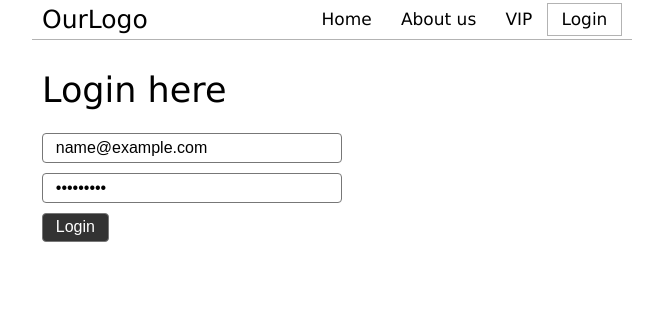
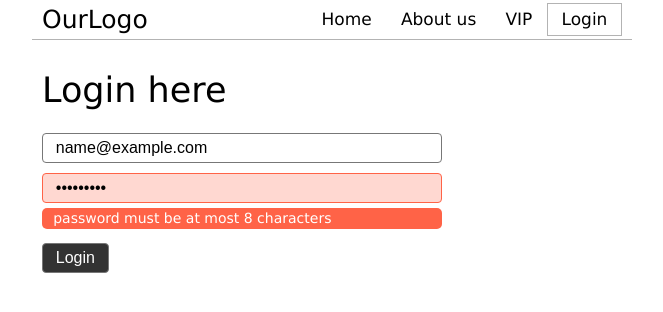
Before and after one commit to MariusCodeAcademy/feu8_12_react_context_api_formik, a React (Vite) app: page /login in a window 1280 px wide. Both pictures are taken after typing "name@example.com", "Sample123" into the empty fields and a click on the button "Login". Shown: the top 312 px of the page, without its empty margins (308-971 px from the left). Built offline with nearby package versions, Linux system fonts and the light colour scheme.

Commit message:
input errors

```diff
--- a/package.json
+++ b/package.json
@@ -15,7 +15,8 @@
     "react": "^18.2.0",
     "react-dom": "^18.2.0",
     "react-router-dom": "^6.15.0",
-    "styled-components": "^6.0.7"
+    "styled-components": "^6.0.7",
+    "yup": "^1.2.0"
   },
   "devDependencies": {
     "@types/react": "^18.2.15",
--- a/src/pages/LoginPage.jsx
+++ b/src/pages/LoginPage.jsx
@@ -1,20 +1,27 @@
 import styled from 'styled-components';
 import Wrap from '../styled/Wrap.styled';
 import { useFormik } from 'formik';
+import * as Yup from 'yup';
 
 const Title = styled.h1`
   font-size: 35px;
   font-weight: 500;
 `;
 
+const FormContainer = styled.form`
+  max-width: 400px;
+`;
+
 const Input = styled.input`
   font-size: 16px;
   padding: 0.3em 0.8em;
   border-radius: 4px;
-  border: 1px solid #777;
+  border: 1px solid ${(props) => (props.isError ? 'tomato' : '#777')};
   display: block;
   width: 300px;
   margin-bottom: 10px;
+  width: 100%;
+  background-color: ${(props) => (props.isError ? '#ffd8d1' : 'trasparent')};
 `;
 
 const SubmitBnt = styled.button.attrs({
@@ -24,39 +31,78 @@ const SubmitBnt = styled.button.attrs({
   color: white;
 `;
 
+const ErrorMsg = styled.p`
+  background-color: tomato;
+  color: white;
+  border-radius: 5px;
+  padding: 0.2em 0.8em;
+  font-size: 14px;
+  margin-top: -5px;
+
+  /* &:empty {
+    display: none;
+  } */
+`;
+
 export default function LoginPage() {
   const formik = useFormik({
     initialValues: {
       email: '',
       password: '',
     },
+    validationSchema: Yup.object({
+      email: Yup.string()
+        .trim()
+        .matches(
+          /^([a-ząčęėįšųūA-ZĄČĘĖĮŠŲŪ0-9._%-]+@[a-ząčęėįšųūA-ZĄČĘĖĮŠŲŪ0-9.-]+\.[a-zA-Z]{2,})$/,
+          'Patikrinkite Emaila'
+        )
+        .min(3, 'Minimum 3 simboliai')
+        .required('Privalomas laukas'),
+      password: Yup.string()
+        .trim()
+        .min(4, 'Minimum 4 simboliai')
+        .max(8)
+        .required('Privalomas laukas'),
+    }),
     onSubmit: (values) => {
       console.log('forma pateikta, duomenys:', values);
     },
   });
 
-  console.log('formik.values ===', formik.values);
-
+  // console.log('formik.values ===', formik.values);
+  // console.log('formik.errors ===', formik.errors);
+  // console.log('formik.touched ===', formik.touched);
   return (
     <Wrap>
       <Title>Login here</Title>
-      <form onSubmit={formik.handleSubmit}>
+      <FormContainer onSubmit={formik.handleSubmit}>
         <Input
+          isError={formik.errors.email && formik.touched.email}
           onChange={formik.handleChange}
+          onBlur={formik.handleBlur}
           value={formik.values.email}
           type='text'
           placeholder='Email'
           id='email'
         />
+        {formik.errors.email && formik.touched.email && (
+          <ErrorMsg>{formik.errors.email}</ErrorMsg>
+        )}
         <Input
+          isError={formik.errors.password && formik.touched.password}
           onChange={formik.handleChange}
+          onBlur={formik.handleBlur}
           value={formik.values.password}
           type='password'
           placeholder='Password'
           id='password'
         />
+        {formik.errors.password && formik.touched.password && (
+          <ErrorMsg>{formik.errors.password}</ErrorMsg>
+        )}
         <SubmitBnt>Login</SubmitBnt>
-      </form>
+      </FormContainer>
     </Wrap>
   );
 }
```
Also changed, not shown: 1 other file (tests, documents, lock files or other folders).
